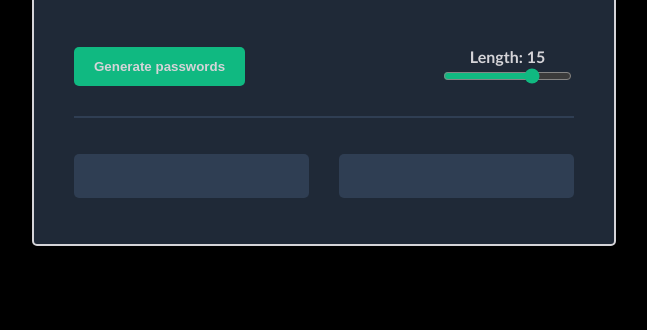
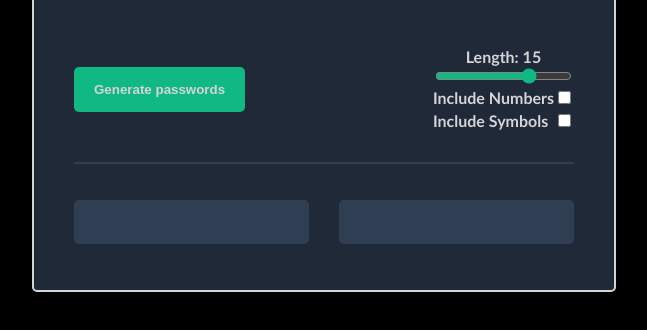
Before and after one commit to MCallaghan86/Scrimba-Projects, a plain HTML site: page password-generator/index.html in a window 1280 px wide. Shown: the part 196-526 px from the top of the page, without its empty margins (316-963 px from the left). Drawn offline with Linux system fonts and the light colour scheme.

Commit message:
Added toggles for numbers/symbols. Need to implement JS next

```diff
--- a/password-generator/index.css
+++ b/password-generator/index.css
@@ -85,6 +85,12 @@ div {
     text-align: center;
 }
 
+.options-row {
+    padding: 2px 0px;
+    display:flex;
+    justify-content: space-between;
+}
+
 #length-slider {
     accent-color: #10B981;
 }
@@ -105,8 +111,15 @@ span {
 button {
     background-color: #10B981;
     border: none;
-    padding: 10px 20px;
+    padding: 15px 20px;
     border-radius: 5px;
     color: #D5D4D8;
     font-weight: bold;
+    margin: auto 0;
+    transition: transform 0.1s;
 }
+button:active {
+    transform: translateY(2px) scale(0.98);
+    transition: transform 0.1s;
+    background-color: #0ea573;
+}
--- a/password-generator/index.html
+++ b/password-generator/index.html
@@ -21,6 +21,12 @@
                 <div id="pass-options">
                     <label for="password-length" id="length-label">Length: 15</label>
                     <input type="range" id="length-slider" min="10" max="17" value="15" step="1">
+                    <label class="options-row">Include Numbers
+                    <input type="checkbox">
+                    </label>
+                    <label class="options-row">Include Symbols
+                    <input type="checkbox">
+                    </label>
                 </div>
             </div>
         </div>
```
